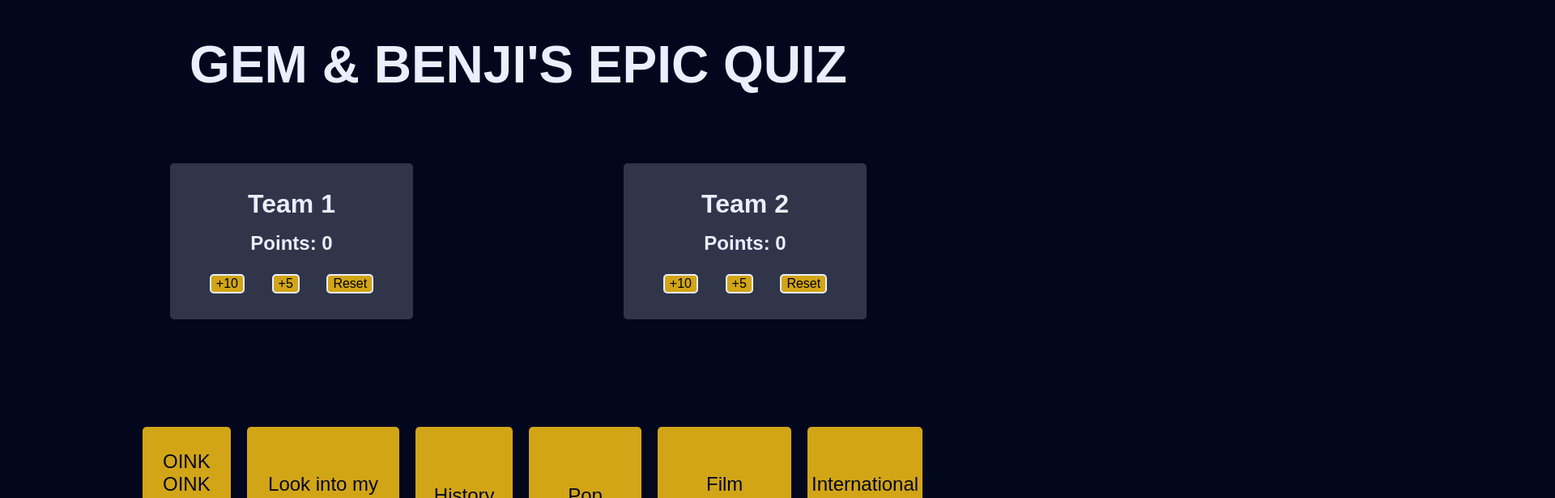
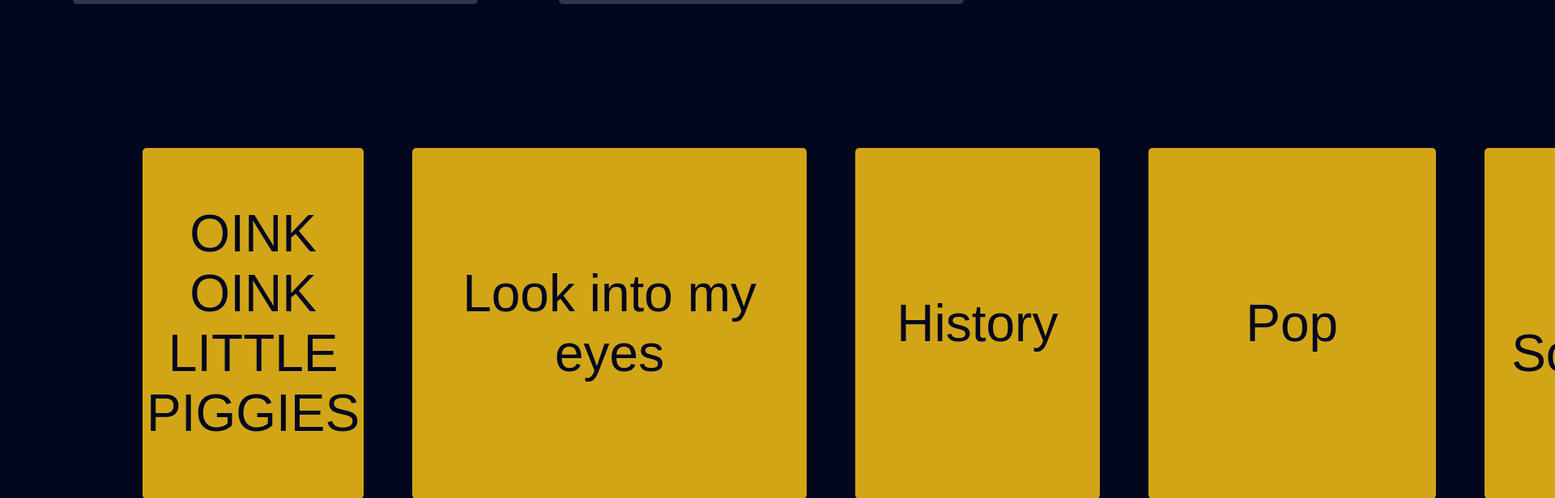
Before and after one commit to btwalpole/typescript-quiz, a React (Create React App) app: page / in a window 1280 px wide. Shown: the top 616 px of the page at 81% size, 1920 px wide, since content can reach past the window. Built offline with nearby package versions, Linux system fonts and the light colour scheme.

Commit message:
updated styles for larger TV

```diff
--- a/src/styles.css
+++ b/src/styles.css
@@ -17,6 +17,11 @@ html {
   .App {
     font-family: sans-serif;
     text-align: center;
+    height: 100vh;
+    display: flex;
+    justify-content: center;
+    align-items: center;
+    flex-direction: column;
   }
 
   .heading {
@@ -34,24 +39,24 @@ html {
     color: var(--white-color);
     background-color: var(--team-color);
     display: flex;
-    width: 50%;
-    max-width: 300px;
+    width: 600px;
+    max-width: 500px;
     justify-content: center;
     flex-direction: column;
     border-radius: 5px;
-    margin: 5px;
+    margin: 50px;
     padding: 2em;
   }
 
   h2 {
-    font-size: 2em;
+    font-size: 6em;
     margin: 0;
     padding-bottom: .5em;
   }
 
   .score {
     margin-top: 0;
-    font-size: 1.5em;
+    font-size: 4em;
   }
 
   .button-container {
@@ -64,7 +69,7 @@ html {
     width: auto;
     justify-content: center;
     cursor: pointer;
-    font-size: 1em;
+    font-size: 3em;
     border: 2px solid var(--white-color);
     border-radius: 5px;
     background: var(--light-orange-color);
@@ -80,7 +85,7 @@ html {
     width: 80%;
     display: grid;
     grid-template-columns: repeat(3, minmax(100px, 1fr));
-    gap: 20px;
+    gap: 60px;
     grid-auto-rows: minmax(100px, auto);
   }
 
@@ -101,7 +106,7 @@ html {
     display: flex;
     justify-content: center;
     align-items: center;
-    font-size: 1.5em;
+    font-size: 4em;
     cursor: pointer;
     background-color: var(--light-orange-color);
   }
```
